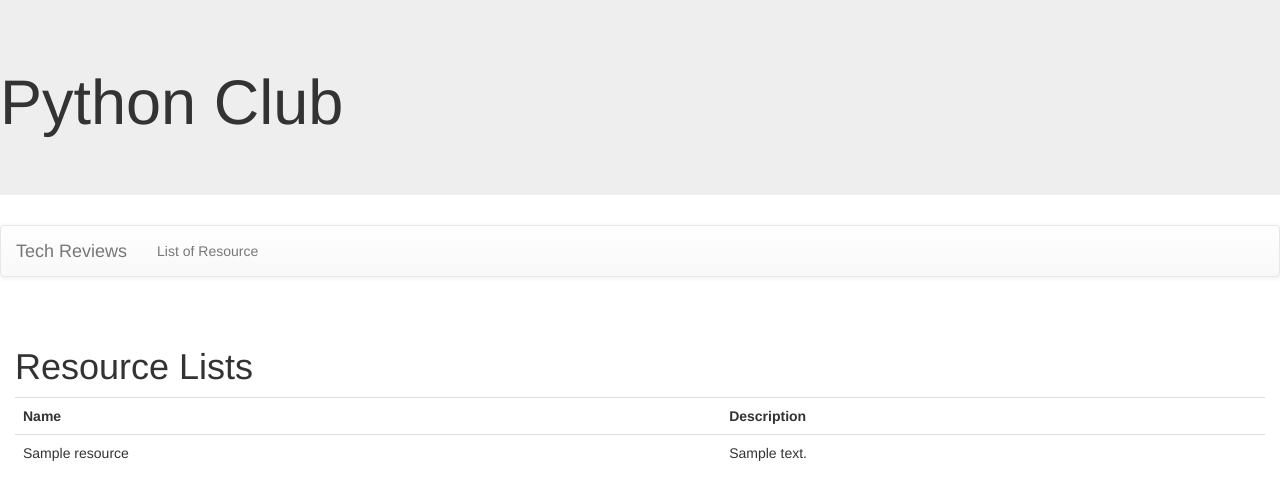
After one commit to nhaHpl05/Pythonclubpro, a Django app: page /pythonclubapp/getResource/ in a window 1280 px wide. The commit adds this page. Shown: the top 500 px of the page. Run offline with Django 3.2, Linux system fonts and the light colour scheme; tables that the repository leaves empty hold one stand-in row (values such as "Sample post"); some libraries are stand-ins or nearby versions.

Commit message:
third commit

```diff
--- a/pythonclub/pythonclubapp/models.py
+++ b/pythonclub/pythonclubapp/models.py
@@ -1,6 +1,7 @@
 from django.db import models
 
 from django.contrib.auth.models import User
+
 # Create your models here.
 class Meeting(models.Model):
     meeting_title = models.CharField(max_length=255)
@@ -31,7 +32,7 @@ class Resource(models.Model):
     description = models.TextField()
 
     def __str__(self):
-        return self.Resource
+        return self.resource_name
 
 class Event(models.Model):
     event_title = models.CharField(max_length=255)
--- a/pythonclub/pythonclubapp/templates/base.html
+++ b/pythonclub/pythonclubapp/templates/base.html
@@ -19,6 +19,7 @@
                 <a class="navbar-brand" href="{% url 'index' %}">Tech Reviews</a>
                 </div>
                 <ul class="nav navbar-nav">
+                    <li><a href="{% url 'resource' %}">List of Resource</a></li>
                 </ul>
                 </div>
                 </nav>
--- /dev/null
+++ b/pythonclub/pythonclubapp/templates/pythonclubapp/resource.html
@@ -0,0 +1,19 @@
+{% extends 'base.html' %}
+{% block content %}
+<h1>Resource Lists</h1>
+<table class ='table'>
+ <tr>
+     <th>Name</th>
+     <th>Description</th>
+ </tr>
+
+{% for t in resource_list %}
+<tr>
+    <td>{{t.resource_name}}</td>
+    <td>{{t.description}}</td>
+</tr>
+
+{% endfor %}
+</table>
+
+{% endblock %}
--- a/pythonclub/pythonclubapp/urls.py
+++ b/pythonclub/pythonclubapp/urls.py
@@ -3,4 +3,5 @@ from . import views
 
 urlpatterns = [
   path('', views.index, name='index'),
+  path('getResource/', views.getResource, name='resource'),
 ]
--- a/pythonclub/pythonclubapp/views.py
+++ b/pythonclub/pythonclubapp/views.py
@@ -1,5 +1,10 @@
-from django.shortcuts import render
+from django.shortcuts import render, get_object_or_404
+from .models import Resource
 
 # Create your views here.
 def index(request):
     return render(request, 'pythonclubapp/index.html')
+
+def getResource(request):
+    resource_list = Resource.objects.all()
+    return render(request,'pythonclubapp/resource.html',{'resource_list' : resource_list})
```
